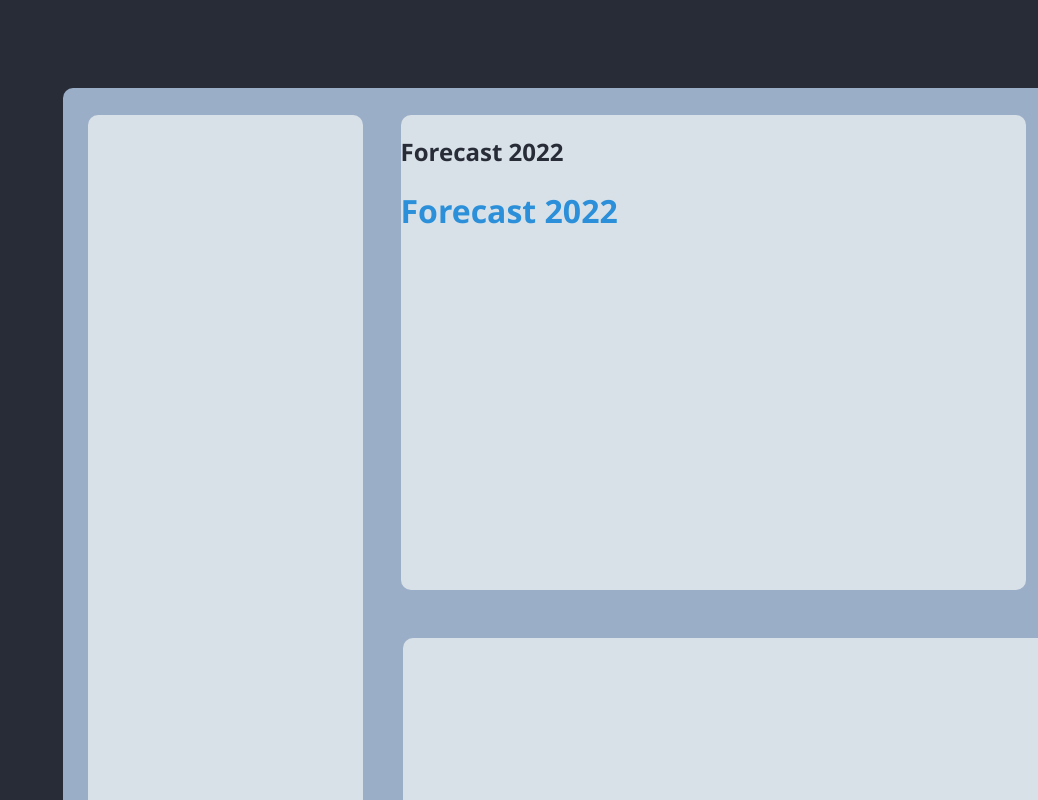
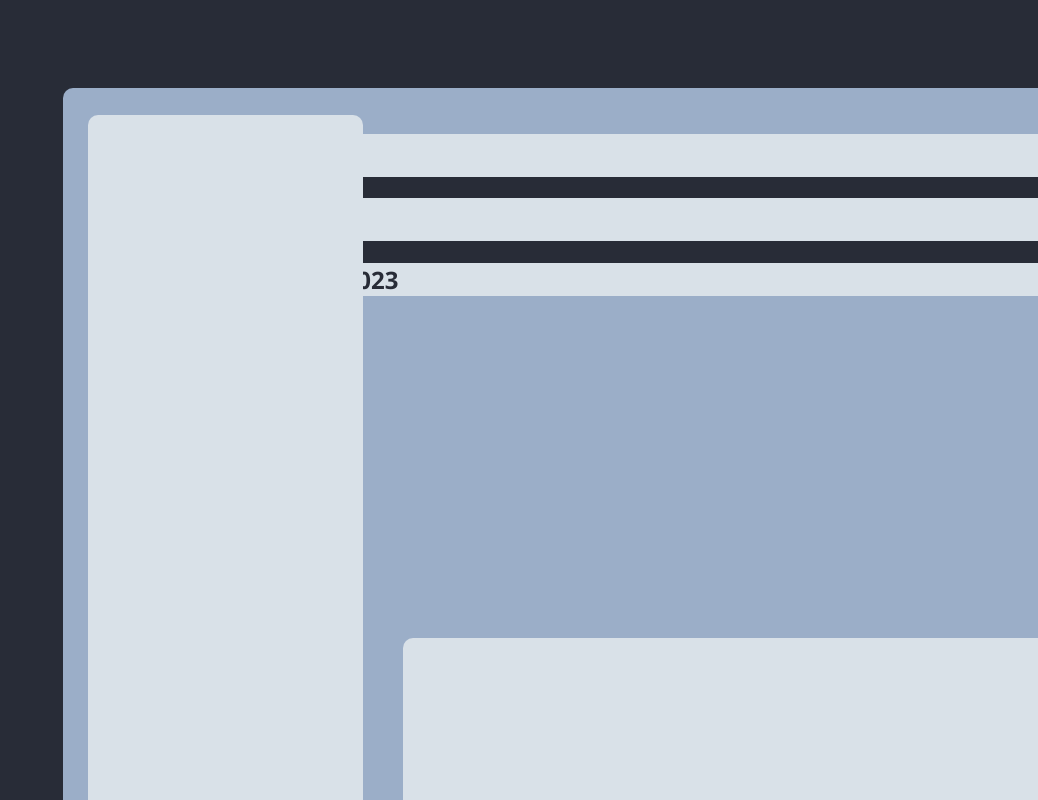
Before and after one commit to nslee333/dev-folder, a React (Create React App) app in the folder weather_app/client/: page / in a window 1280 px wide. Shown: the top 800 px of the page, without its empty margins (242-1280 px from the left). Built offline with nearby package versions, Linux system fonts and the light colour scheme.

Commit message:
client: realtime component.

```diff
--- a/weather_app/client/src/App.tsx
+++ b/weather_app/client/src/App.tsx
@@ -1,18 +1,34 @@
-import React from 'react';
-import logo from './logo.svg';
 import './App.css';
 
 console.log(window.innerWidth, window.innerHeight)
+
+// TODO: Add useEffect => Request data on page load.
+
+
+
+
+function realtime() {
+  // TODO: Call data.
+  // TODO: Get date, and display below.
+  // TODO: Center text. :-)
+
+
+
+  return (
+    <div className='realtimeMain'>
+      <h1 className='realtimeh1'>ICON 72* Cloudy</h1>
+      <h1 className='realtimeh1'>5:41pm</h1>
+      <h2 className='realtimeh2'>Tuesday, January 4th 2023</h2>
+    </div>
+  );
+}
 
 function App() {
   return (
     <div className='App'>
       <div className='forecastDiv'></div>
       <div className='navBar'></div>
-      <div className='realtimeDiv'>
-        <h2>Forecast 2022</h2>
-        <h1>Forecast 2022</h1>
-      </div>
+        {realtime()}
       <div className='hourForecast'></div>
     </div>
   );
```
